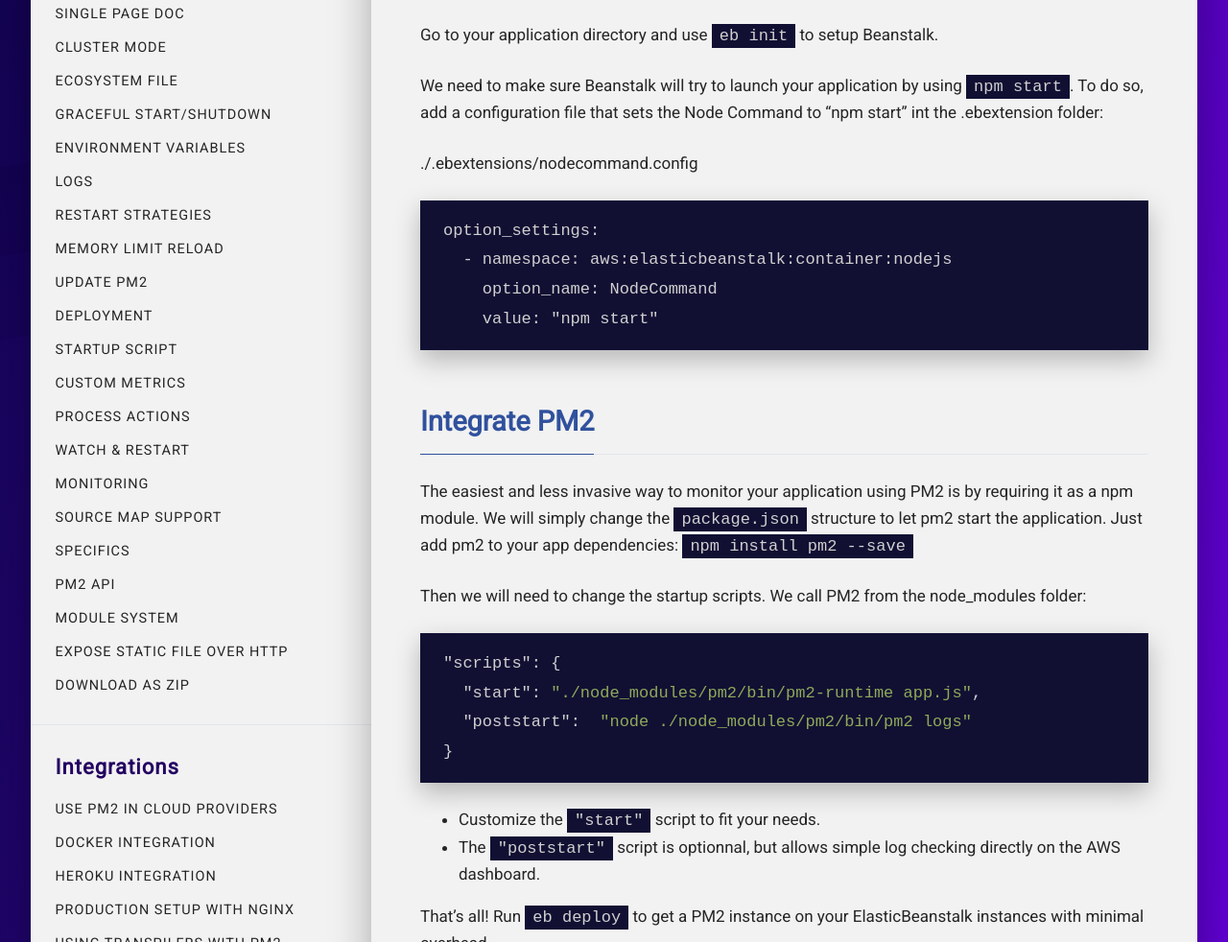
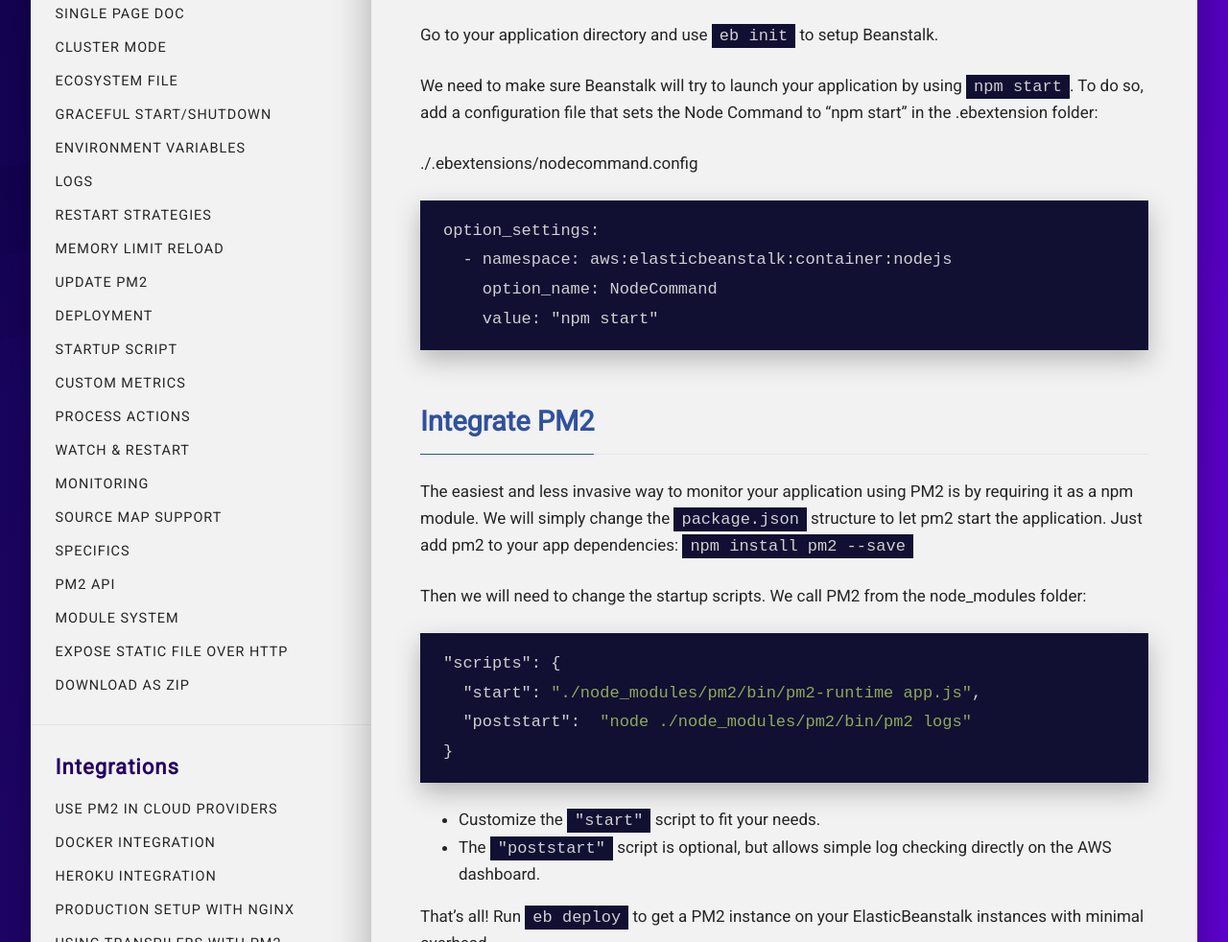
Before and after one commit to pm2-hive/pm2-hive.github.io, a Jekyll site: the page built from docs/features/use-pm2-with-aws-elastic-beanstalk.md, in a window 1280 px wide and 1400 px high, scrolled down 363 px. Shown: the part 181-1163 px from the top of the window at 96% size. Built offline with Jekyll 4.4.1, drawn with Linux system fonts in a browser that asks for light colours; comment, search, counter and statistics services are not loaded.

Commit message:
fix typos in elastic beanstalk guide

````diff
--- a/docs/features/use-pm2-with-aws-elastic-beanstalk.md
+++ b/docs/features/use-pm2-with-aws-elastic-beanstalk.md
@@ -1,7 +1,7 @@
 ---
 layout: docs
 title: PM2 in ElasticBeanstalk
-description: Use PM2 in a AWS Elastic Beanstalk
+description: Use PM2 in AWS Elastic Beanstalk
 permalink: /docs/tutorials/use-pm2-with-aws-elastic-beanstalk/
 ---
 
@@ -15,7 +15,7 @@
 
 Go to your application directory and use `eb init` to setup Beanstalk.
 
-We need to make sure Beanstalk will try to launch your application by using `npm start`. To do so, add a configuration file that sets the Node Command to "npm start" int the .ebextension folder:
+We need to make sure Beanstalk will try to launch your application by using `npm start`. To do so, add a configuration file that sets the Node Command to "npm start" in the .ebextension folder:
 
 ./.ebextensions/nodecommand.config
 
@@ -42,7 +42,7 @@
 ```
 
  * Customize the `"start"` script to fit your needs.
- * The `"poststart"` script is optionnal, but allows simple log checking directly on the AWS dashboard.
+ * The `"poststart"` script is optional, but allows simple log checking directly on the AWS dashboard.
 
 That's all! Run `eb deploy` to get a PM2 instance on your ElasticBeanstalk instances with minimal overhead.
 
````
